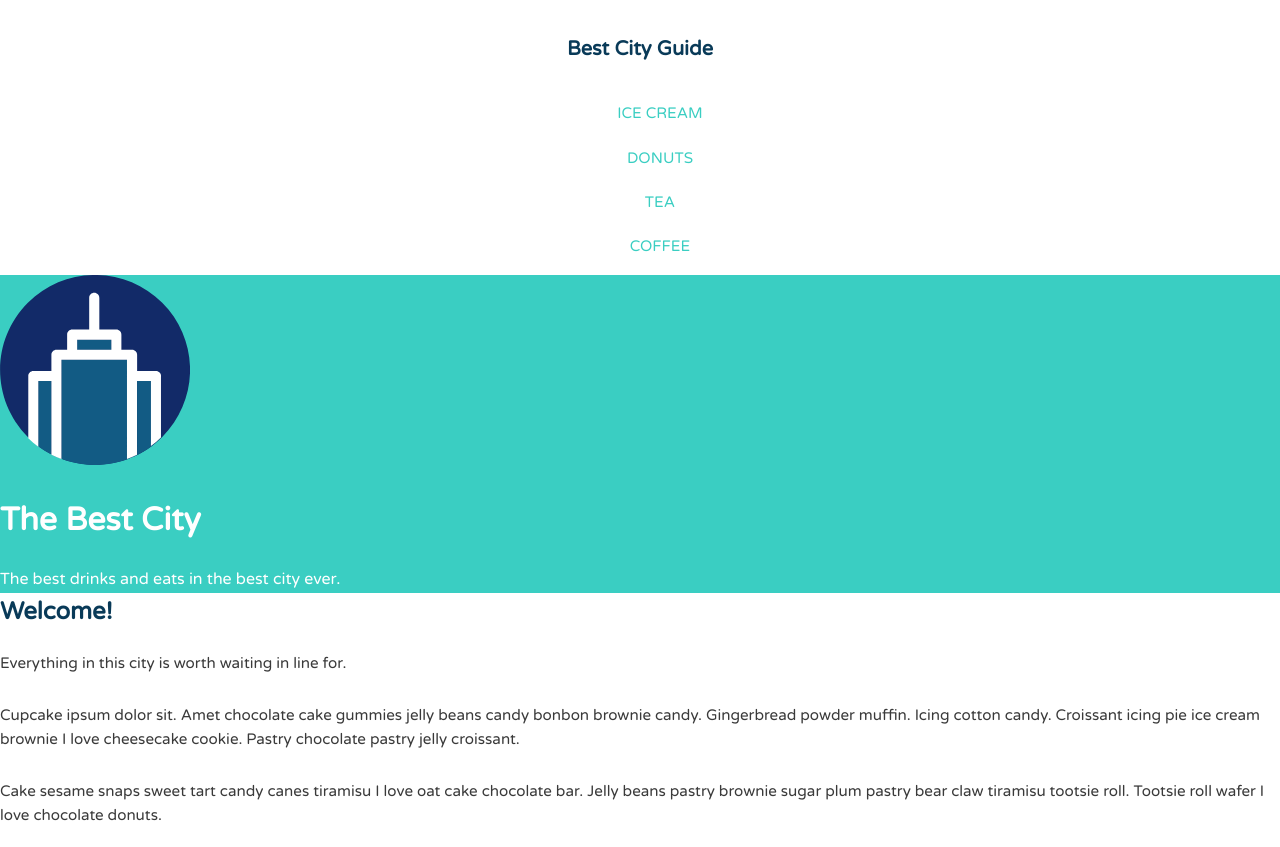
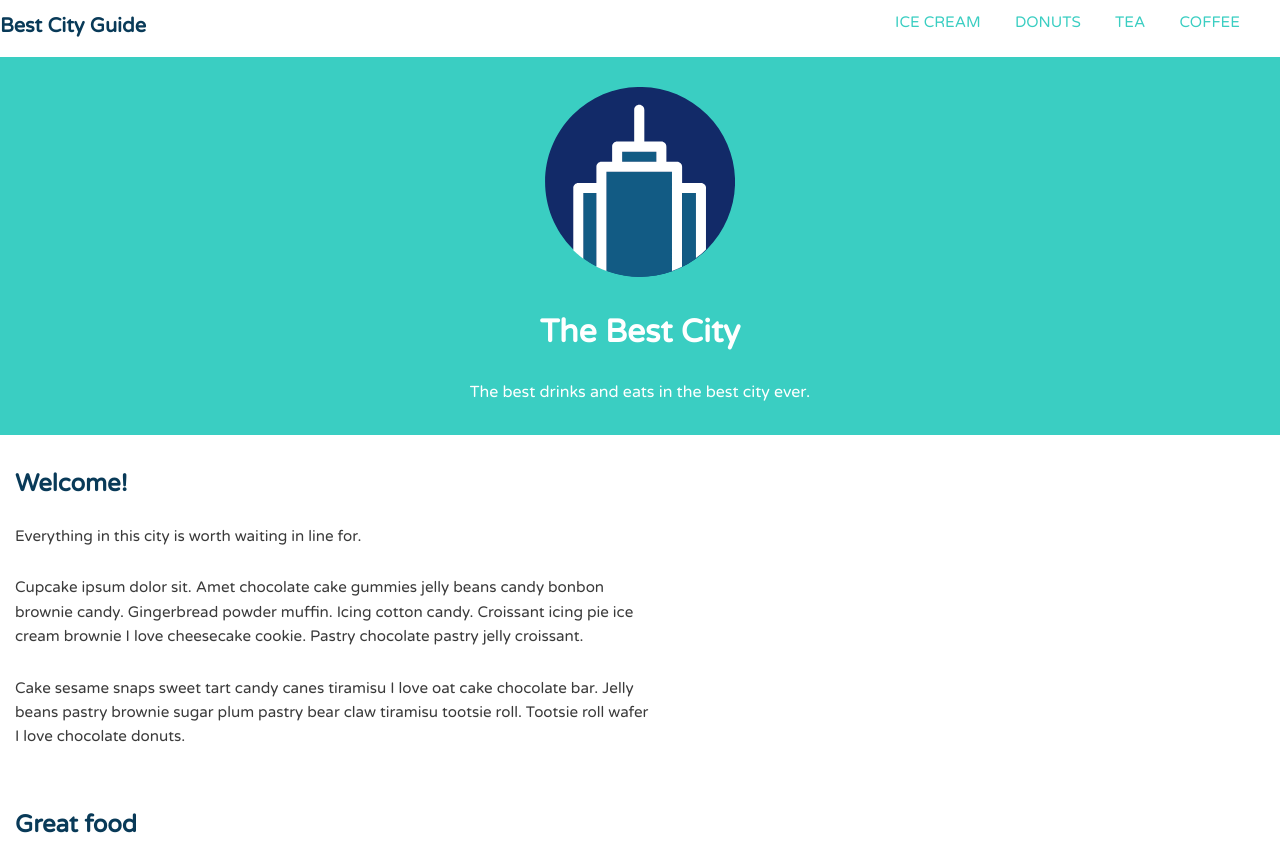
Before and after one commit to Dkilpatrick31/CSS_Layout_Project-Best-City-Guides, a plain HTML site: page index.html in a window 1280 px wide. Shown: the top 847 px of the page. Drawn offline with Linux system fonts and the light colour scheme.

Commit message:
Finished the Mobile Version

```diff
--- a/css/style.css
+++ b/css/style.css
@@ -33,11 +33,7 @@ a {
 }
 
 img {
-	/* max-width: 100%; */
-}
-
-li {
-	list-style: none;
+	max-width: 100%;
 }
 
 /* =================================
@@ -50,17 +46,17 @@ li {
 	font-size: 1.25em;
 }
 
-.name a,
-.main-nav a {
-	text-align: center;
-	display: block;
-	padding-top: 20px;
-}
-
 .main-nav a {
 	font-size: .95em;
 	color: #3acec2;
 	text-transform: uppercase;
+}
+
+.name,
+.main-nav li {
+	margin-top: 10px;
+	margin-bottom: 15px;
+	text-align: center;
 }
 
 .main-nav a:hover {
@@ -72,13 +68,24 @@ li {
 .banner {
 	color: #fff;
 	background: #3acec2;
+	text-align: center;
+	padding: 30px;
 }
 
 .main-footer {
 	background: #d9e4ea;
 	padding: 2em 0;
 	margin-top: 30px;
+	text-align: center;
 }
+
+.col {
+	margin-top: 30px;
+	margin-left: 15px;
+	margin-right: 15px;
+}
+
+
 
 /* ---- Page Elements ---- */
 
@@ -90,9 +97,7 @@ li {
   Media Queries
 ==================================== */
 
-@media (min-width: 769px) {  /* This is for medium size screens */
-
-
+@media (min-width: 823px) {
 
 	/* ---- Float clearfix ---- */
 
@@ -102,11 +107,43 @@ li {
 		clear: both;
 	}
 
+	/* ============== Layout ============== */
+
+	/* ---- Navigation ---- */
+
+	.name,
+	.main-nav {
+		display: inline-block;
+	}
+
+	.main-nav li {
+		display: inline-block;
+		padding-left: 15px;
+		padding-right: 15px;
+	}
+
+	.main-nav {
+		float: right;
+		margin-right: 25px;
+	}
+
+	/* ---- Layout Containers ---- */
+
+	.secondary {
+		width: 50%;
+		display: inline-block;
+		margin-right: -4px;
+	}
+
+	.primary {
+		width: 50%;
+		display: inline-block;
+
+	}
+
 }
 
-@media (min-width: 1190px) { /* This is for large size screens */
-
-
+@media (min-width: 1152px) {
 
 	/* ---- Float clearfix ---- */
 
@@ -116,4 +153,15 @@ li {
 		clear: both;
 	}
 
+	/* ============== Layout ============== */
+
+	/* ---- Navigation ---- */
+
+
+
+
+
+
+
+
 }
--- a/index.html
+++ b/index.html
@@ -1,8 +1,8 @@
 <!DOCTYPE html>
-<html lang="en" dir="ltr">
+<html>
 <head>
-    <meta charset="utf-8">
-    <title>Best City Guides</title>
+	<meta name="viewport" content="width=device-width, initial-scale=1.0">
+	<title>Best City Guide</title>
 	<link href='https://fonts.googleapis.com/css?family=Varela+Round' rel='stylesheet' type='text/css'>
 	<link rel="stylesheet" href="css/normalize.css">
 	<link rel="stylesheet" href="css/style.css">
```
Also changed, not shown: css/normalize.css. Lines whose indentation alone changed are shown as unchanged.
